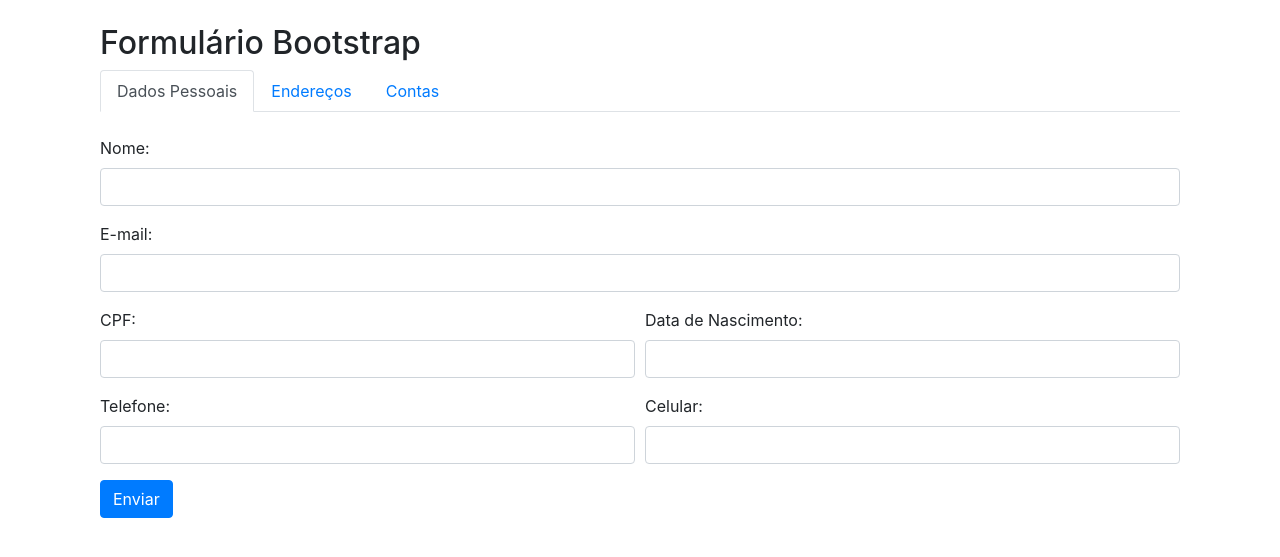
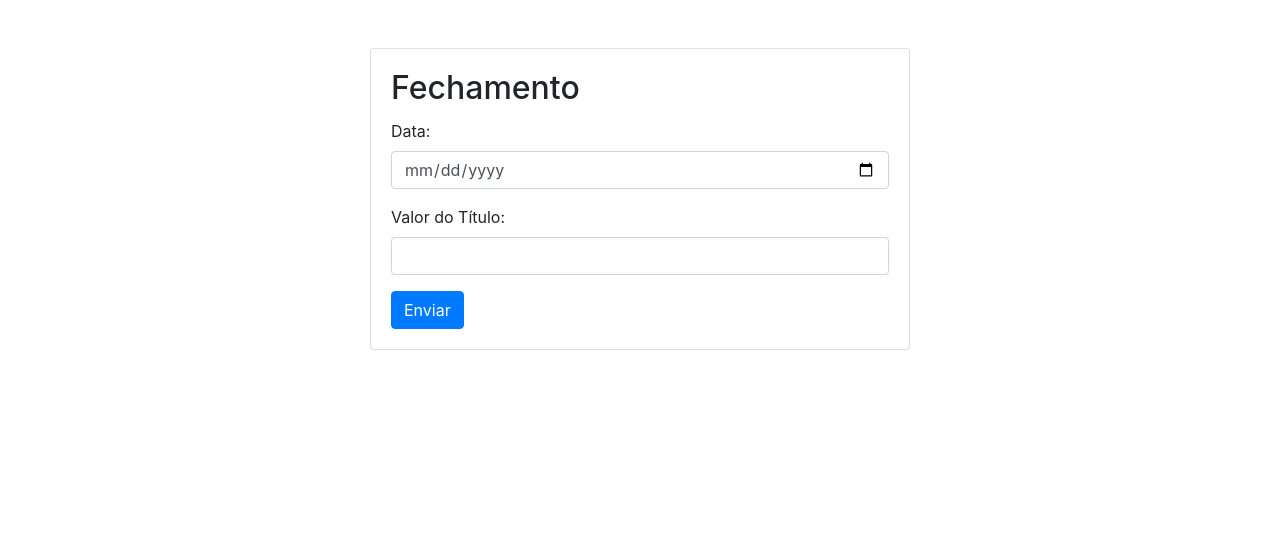
Before and after one commit to alexodisseus/panca-louca, a Flask app: page /fechamento/create in a window 1280 px wide. Shown: the part 99-656 px from the top of the page. Run offline with Flask 3, Linux system fonts and the light colour scheme; some libraries are stand-ins or nearby versions.

Commit message:
comentario

```diff
--- a/pl/closure.py
+++ b/pl/closure.py
@@ -50,21 +50,15 @@
 	"""
 
 	if request.method == 'POST':
-		nome = request.form.get('name')
-		email = request.form.get('email')
-		cpf = request.form.get('cpf')
-		birth = request.form.get('birth')
-		telephone = request.form.get('telephone')
-		cell = request.form.get('cell')
-		addresses = request.form.get('addresses')
-		accounts = request.form.get('accounts')
+		date = request.form.get('data')
+		value = request.form.get('valorTitulo')
 
-		model.create_shareholder(nome, email,cpf,birth,telephone, cell)
+		model.create_closure(date, value)
 
-		return redirect(url_for('shareholder.index'))
+		return redirect(url_for('closure.index'))
 
 
-	return render_template('quote/create.html' )
+	return render_template('closure/create.html' )
 
 
 
--- a/pl/templates/closure/create.html
+++ b/pl/templates/closure/create.html
@@ -8,70 +8,24 @@
 {% endblock %}
 {% block content %}
 
-<div class="container">
-    <h2>Formulário Bootstrap</h2>
-    <form action="./create" method="POST">
-        <ul class="nav nav-tabs" id="myTabs">
-            <li class="nav-item">
-                <a class="nav-link active" data-toggle="tab" href="#personalTab">Dados Pessoais</a>
-            </li>
-            <li class="nav-item">
-                <a class="nav-link" data-toggle="tab" href="#addressTab">Endereços</a>
-            </li>
-            <li class="nav-item">
-                <a class="nav-link" data-toggle="tab" href="#accountTab">Contas</a>
-            </li>
-        </ul>
-        <div class="tab-content">
-            <div class="tab-pane active " id="personalTab">
-                <br>
-                <div class="form-group ">
-                    <label for="name">Nome:</label>
-                    <input type="text" class="form-control" id="name" name="name">
+<div class="container mt-5">
+    <div class="card mx-auto" style="width: 50%;">
+        <div class="card-body">
+            <h2 class="card-title">Fechamento</h2>
+            <form action="{{url_for('closure.create')}}" method="POST">
+                <div class="form-group">
+                    <label for="data">Data:</label>
+                    <input type="date" class="form-control" id="data" name="data" required>
                 </div>
                 <div class="form-group">
-                    <label for="email">E-mail:</label>
-                    <input type="email" class="form-control" id="email" name="email">
+                    <label for="valorTitulo">Valor do Título:</label>
+                    <input type="text" class="form-control" id="valorTitulo" name="valorTitulo" required>
                 </div>
-                <div class="form-row">
-                    <div class="form-group col-md-6">
-                        <label for="cpf">CPF:</label>
-                        <input type="text" class="form-control" id="cpf" name="cpf">
-                    </div>
-                    <div class="form-group col-md-6">
-                        <label for="birth">Data de Nascimento:</label>
-                        <input type="text" class="form-control" id="birth" name="birth">
-                    </div>
-                </div>
-                <div class="form-row">
-                    <div class="form-group col-md-6">
-                        <label for="telephone">Telefone:</label>
-                        <input type="text" class="form-control" id="telephone" name="telephone">
-                    </div>
-                    <div class="form-group col-md-6">
-                        <label for="cell">Celular:</label>
-                        <input type="text" class="form-control" id="cell" name="cell">
-                    </div>
-                </div>
-            </div>
-            <div class="tab-pane" id="addressTab">
-                <br>
-                <div class="form-group">
-                    <label for="addresses">Endereço 1:</label>
-                    <input type="text" class="form-control" id="addresses" name="addresses">
-                </div>
+                <button type="submit" class="btn btn-primary">Enviar</button>
+            </form>
+        </div>
+    </div>
+</div>
 
-            </div>
-            <div class="tab-pane" id="accountTab">
-                <br>
-                <div class="form-group">
-                    <label for="accounts">Conta 1:</label>
-                    <input type="text" class="form-control" id="accounts" name="accounts">
-                </div>
 
-            </div>
-        </div>
-        <button type="submit" class="btn btn-primary">Enviar</button>
-    </form>
-</div>
 {% endblock %}
```
Also changed, not shown: pl/model.py (+22 -1 lines), pl/templates/closure/index.html (+56 -113 lines).
